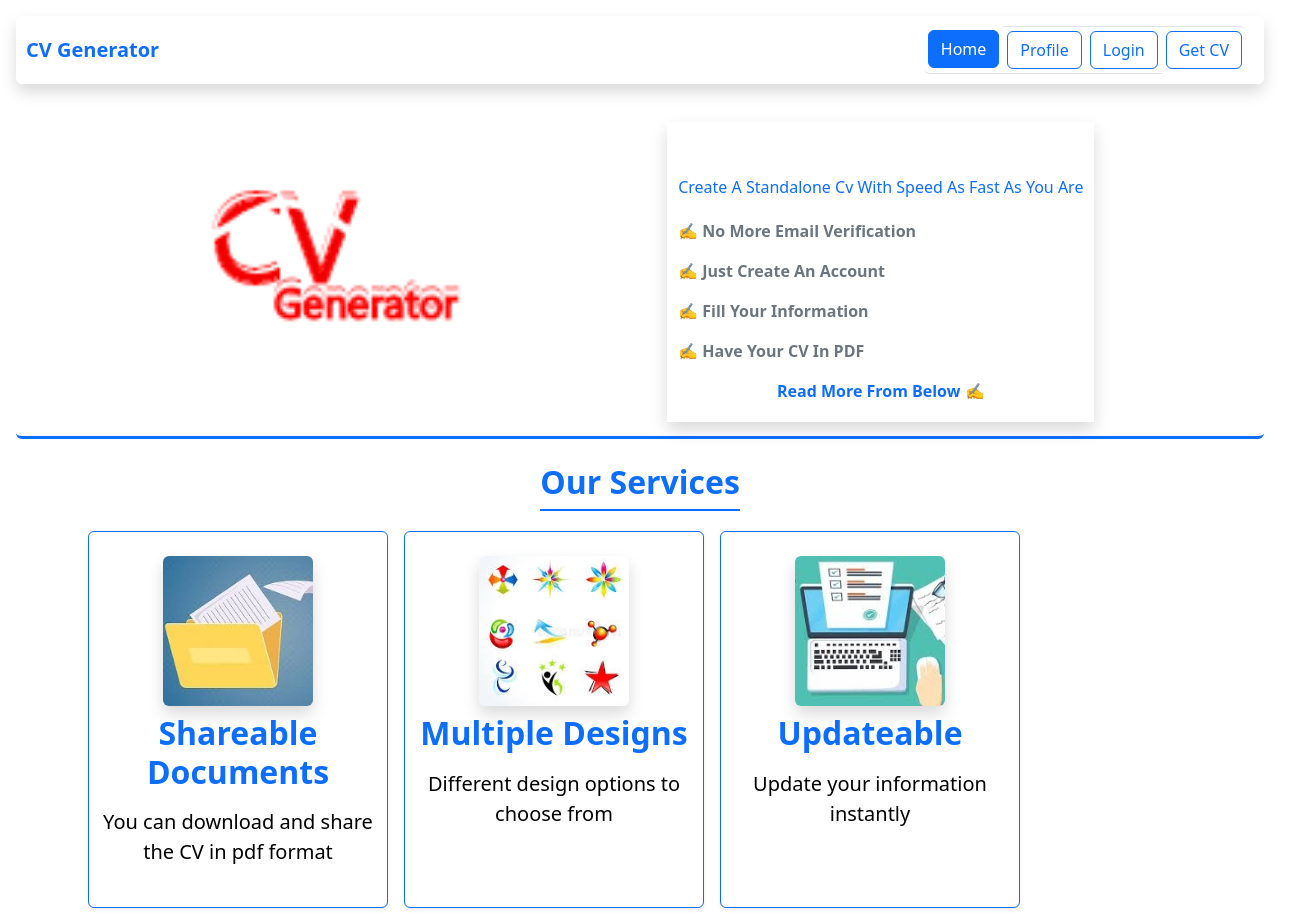
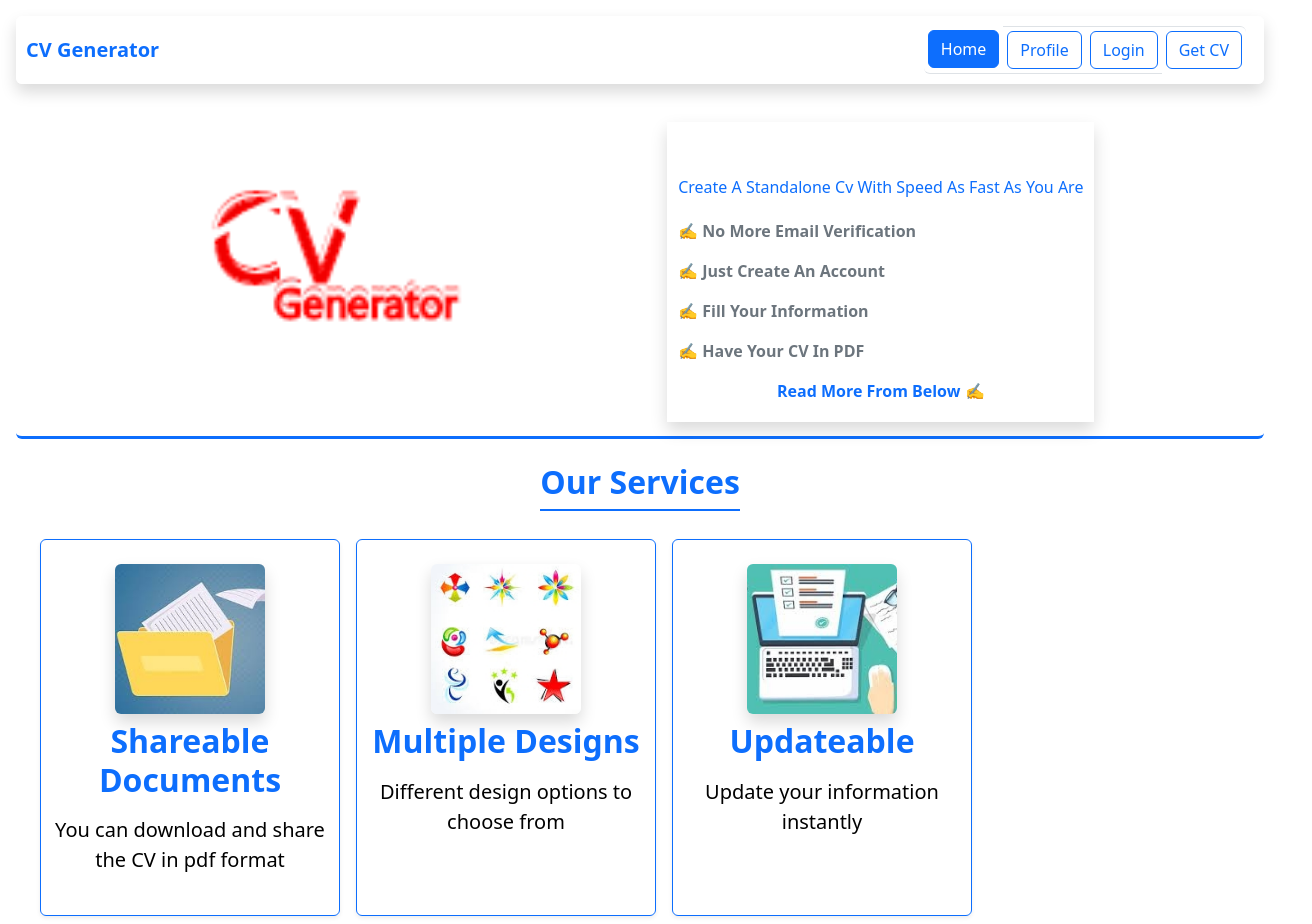
Before and after one commit to Dereje-boy/cv_generator_react, a React (Vite) app: page / in a window 1280 px wide. Shown: the top 924 px of the page, 1312 px wide, since content can reach past the window. Built offline with nearby package versions, Linux system fonts and the light colour scheme.

Commit message:
overflow problem in solution part is fixed

```diff
--- a/src/Components/Home1/PortifolioPart.jsx
+++ b/src/Components/Home1/PortifolioPart.jsx
@@ -5,7 +5,9 @@ export default function PortifolioPart(){
 return (
 <div className="d-flex flex-column gap-1 bg-primary pt-3">
 
-	<h2 className=" align-self-center text-center text-white fs-2 fw-bold border-0 border-white border-bottom border-2 pb-2 "> Our Previous Works</h2>
+	<h2 className=" align-self-center text-center text-white fs-2 fw-bold border-0 border-white border-bottom border-2 pb-2 ">
+		Our Previous Works
+	</h2>
 
 	<div className="d-flex flex-row gap-3 overflow-auto py-3 px-4">
 		<CreatePortifolio imageSource={design1} title="Dereje Gezahegn" desc="This CV was created by Dereje Gezahegn with this good looking design. We hope him great looking for job time" />
--- a/src/Components/Home1/SolutionsPart.jsx
+++ b/src/Components/Home1/SolutionsPart.jsx
@@ -5,9 +5,10 @@ import updateDocument from "/src/images/solutions/updateDocument.jpg";
 export default function SolutionsPart(){
 return(
 <div className="d-flex flex-column gap-1 py-3 mx-auto">
-	<h2 className="text-center align-self-center text-primary fs-2 fw-bold border-0 border-primary border-bottom border-2 pb-2"> Our Services  </h2>
-	<div className="d-flex flex-row gap-3 overflow-auto py-2 px-4 w-100 mx-5">
-
+	<h2 className="text-center align-self-center text-primary fs-2 fw-bold border-0 border-primary border-bottom border-2 pb-2">
+		Our Services
+	</h2>
+	<div className="d-flex flex-row gap-3 overflow-auto py-3 px-4">
 		<CreateCard imageSource={shareableDocument} title="Shareable Documents" desc="You can download and share the CV in pdf format" />
 		<CreateCard imageSource={multipleDesign} title="Multiple Designs" desc="Different design options to choose from" />
 		<CreateCard imageSource={updateDocument} title="Updateable" desc="Update your information instantly" />
```
